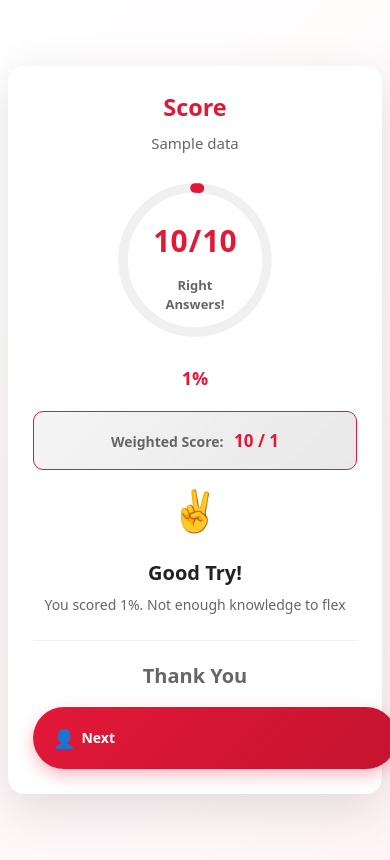
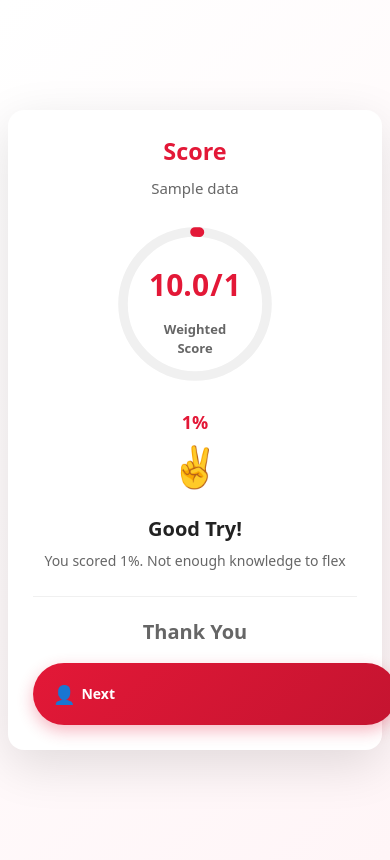
Before and after one commit to Social-Innovation-Lab/Innovation-exhibition-quiz, a Flask app: template templates/result.html in a window 390 px wide. Run offline with Flask 3, Linux system fonts and the light colour scheme; the template is opened without the code that fills it: most values are stand-ins (such as "Sample title", 1, 10 or a date in 2020); some libraries are stand-ins or nearby versions.

Commit message:
Improve score calculation and display to emphasize weighted performance
Refactors the scoring system to use weighted scores for percentage calculations and updates UI elements in `app.py` and `quiz.html`/`result.html` to reflect these changes, including adjusted transition animations and responsive element sizing.

Replit-Commit-Author: Agent
Replit-Commit-Session-Id: 37877615-d133-4c1f-b6b6-f54cbc6b3767
Replit-Commit-Checkpoint-Type: intermediate_checkpoint
Replit-Commit-Event-Id: 05617651-d4e8-436a-aa2b-d20451ad341e
Replit-Commit-Screenshot-Url: https://storage.googleapis.com/screenshot-production-us-central1/474f6d33-5530-4c51-8e53-e2d7cdb3d75e/37877615-d133-4c1f-b6b6-f54cbc6b3767/AdyPQnr

```diff
--- a/app.py
+++ b/app.py
@@ -288,9 +288,12 @@ def submit():
                     weighted_score += q['weight']
                 break
 
-    # Calculate percentage and winner status (70% = 7/10)
+    # Calculate percentage and winner status based on weighted score
+    # Total possible weighted marks: 2 Easy (0.5×2=1.0) + 4 Medium (0.75×4=3.0) + 4 Hard (1.5×4=6.0) = 10.0
+    total_weighted_marks = 10.0
     percent = (score / total_questions) * 100
-    is_winner = 1 if score >= 7 else 0
+    weighted_percent = (weighted_score / total_weighted_marks) * 100
+    is_winner = 1 if weighted_score >= 7.0 else 0  # 70% of weighted score
 
     # Save single record to database (including weighted_score)
     conn = get_db()
@@ -303,11 +306,7 @@ def submit():
     cursor.close()
     conn.close()
 
-    print(f"Quiz saved: name={name}, score={score}/{total_questions}, percent={percent:.2f}%, weighted_score={weighted_score:.1f}, winner={is_winner}")
-
-    # Calculate total possible weighted marks (2 Easy + 4 Medium + 4 Hard)
-    # Easy (0.5) × 2 = 1.0, Medium (0.75) × 4 = 3.0, Hard (1.5) × 4 = 6.0
-    total_weighted_marks = 10.0
+    print(f"Quiz saved: name={name}, score={score}/{total_questions}, percent={percent:.2f}%, weighted_score={weighted_score:.1f}/10.0, weighted_percent={weighted_percent:.2f}%, winner={is_winner}")
 
     # Render result page directly
     # Display name for results page (use PIN if name not provided)
@@ -320,6 +319,7 @@ def submit():
         'weighted_score': round(weighted_score, 1),
         'total_weighted': total_weighted_marks,
         'percent': round(percent, 2),
+        'weighted_percent': round(weighted_percent, 2),
         'is_winner': is_winner
     }
 
--- a/templates/result.html
+++ b/templates/result.html
@@ -9,29 +9,23 @@
       <p class="participant-name">{{data.name}}</p>
     </div>
 
-    <!-- Animated Score Circle -->
+    <!-- Animated Score Circle (Weighted Score) -->
     <div class="score-circle">
       <svg class="circle-svg" viewBox="0 0 200 200" preserveAspectRatio="xMidYMid meet">
         <circle class="circle-bg" cx="100" cy="100" r="90" />
         <circle class="circle-progress" id="progressCircle" cx="100" cy="100" r="90"
-                data-final-offset="{{565 - (565 * data.percent / 100)}}" />
+                data-final-offset="{{565 - (565 * data.weighted_percent / 100)}}" />
       </svg>
       <div class="score-content">
         <div class="score-display">
-          <span class="score-number" id="animatedScore">0</span><span class="score-separator">/</span><span class="score-total-number">{{data.total}}</span>
+          <span class="score-number" id="animatedScore">0</span><span class="score-separator">/</span><span class="score-total-number">{{data.total_weighted|int}}</span>
         </div>
-        <div class="score-label">Right Answers!</div>
+        <div class="score-label">Weighted Score</div>
       </div>
     </div>
 
-    <!-- Percentage Display -->
-    <div class="percentage-display">{{data.percent}}%</div>
-
-    <!-- Weighted Score Display -->
-    <div class="weighted-score-display">
-      <span class="weighted-label">Weighted Score:</span>
-      <span class="weighted-value">{{data.weighted_score}} / {{data.total_weighted}}</span>
-    </div>
+    <!-- Percentage Display (Weighted) -->
+    <div class="percentage-display">{{data.weighted_percent}}%</div>
 
     <!-- Status Message -->
     {% if data.is_winner %}
@@ -40,9 +34,9 @@
         <h2 class="status-title">Bravo!</h2>
         <p class="status-text">We see you! Stop flexing now!</p>
         <div class="prize-banner">
-          {% if data.percent >= 90 %}
+          {% if data.weighted_percent >= 90 %}
             <span>You've won a One-on-one meeting with the leader!</span>
-          {% elif data.percent >= 80 %}
+          {% elif data.weighted_percent >= 80 %}
             <span>You've won a gift!</span>
           {% else %}
             <span>You've won a lunch token!</span>
@@ -53,7 +47,7 @@
       <div class="try-again-message">
         <div class="emoji-icon">✌️</div>
         <h2 class="status-title">Good Try!</h2>
-        <p class="status-text">You scored {{data.percent}}%. Not enough knowledge to flex</p>
+        <p class="status-text">You scored {{data.weighted_percent}}%. Not enough knowledge to flex</p>
       </div>
     {% endif %}
 
@@ -378,7 +372,7 @@
 <script>
 // Animated score counter and circle
 window.addEventListener('load', function() {
-  const finalScore = {{data.score}};
+  const finalScore = {{data.weighted_score}};
   const scoreElement = document.getElementById('animatedScore');
   const progressCircle = document.getElementById('progressCircle');
   const finalOffset = progressCircle.getAttribute('data-final-offset');
@@ -390,19 +384,19 @@ window.addEventListener('load', function() {
     progressCircle.style.strokeDashoffset = finalOffset;
   }, 100);
 
-  // Animate the score number
+  // Animate the score number (with decimal for weighted score)
   function animateScore() {
     const elapsed = Date.now() - startTime;
     const progress = Math.min(elapsed / duration, 1);
     const easeOutQuart = 1 - Math.pow(1 - progress, 4);
-    const currentScore = Math.floor(easeOutQuart * finalScore);
+    const currentScore = (easeOutQuart * finalScore).toFixed(1);
 
     scoreElement.textContent = currentScore;
 
     if (progress < 1) {
       requestAnimationFrame(animateScore);
     } else {
-      scoreElement.textContent = finalScore;
+      scoreElement.textContent = finalScore.toFixed(1);
     }
   }
 
```
Also changed, not shown: templates/quiz.html (+11 -11 lines), 1 other file.
